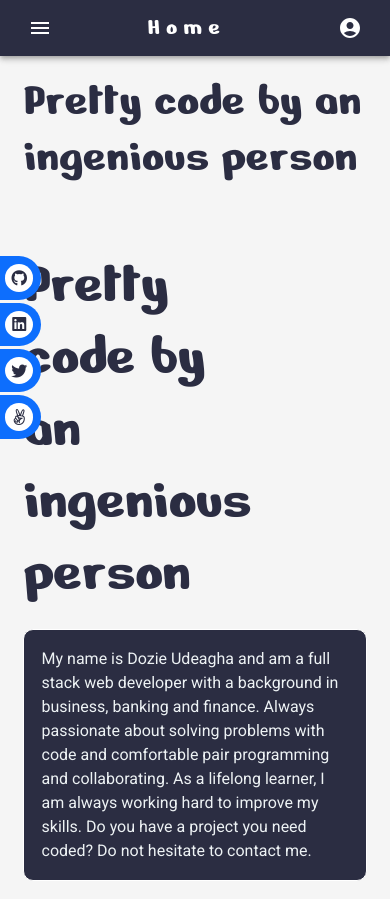
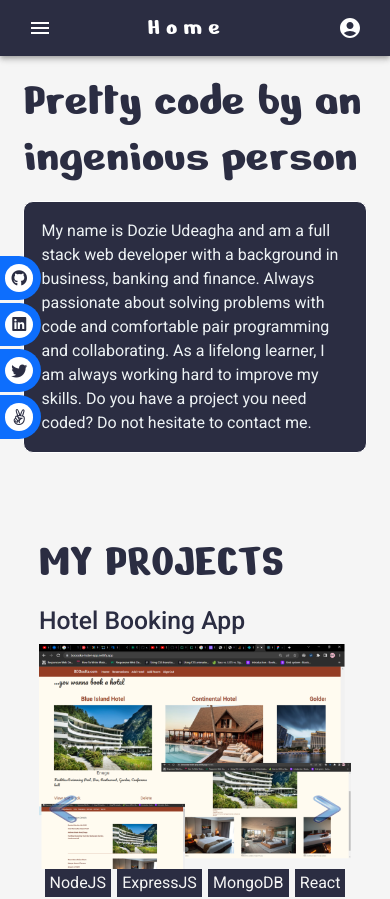
Before and after one commit to udeaghad/my-portfolio, a React (Create React App) app: page / in a window 390 px wide. Shown: the top 899 px of the page. Built offline with nearby package versions, Linux system fonts and the light colour scheme.

Commit message:
Fix responsiveness

```diff
--- a/src/pages/HomePage.js
+++ b/src/pages/HomePage.js
@@ -8,9 +8,8 @@ import ContactMe from '../components/ContactMe';
 import ResponsiveAppBar from '../components/NavBar';
 
 const HomePage = ({ projects }) => {
-  const tablet = useMediaQuery('(min-width:768px), (max-width:1023px)');
-  const mobile = useMediaQuery('(min-width:300px), (max-width:767px)');
-  const desktop = useMediaQuery('(min-width:1024px)');
+  const mobile = useMediaQuery('(max-width:600px)');
+  const desktop = useMediaQuery('(min-width:601px)');
 
   return (
     <>
@@ -42,19 +41,6 @@ const HomePage = ({ projects }) => {
      </Typography>
      )}
 
-        {tablet
-     && (
-     <Typography
-       variant="h2"
-       component="div"
-       gutterBottom
-       sx={{
-         fontFamily: 'Nerko One', fontWeight: 400, mt: 8, width: '65%',
-       }}
-     >
-       Pretty code by an ingenious person
-     </Typography>
-     )}
         <div>
           <p className="intro-text">
             My name is Dozie Udeagha and am a full stack web developer with a background in
```
